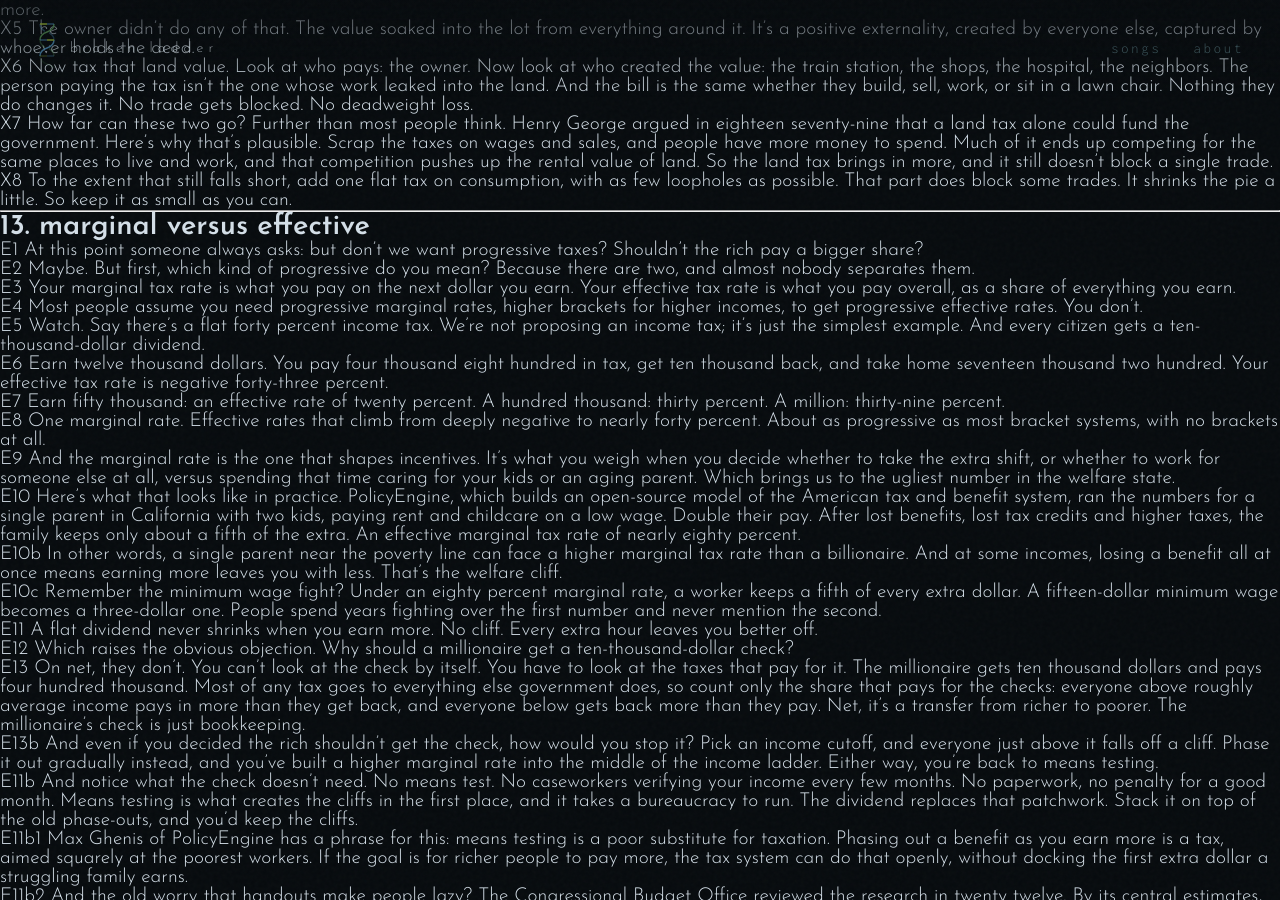
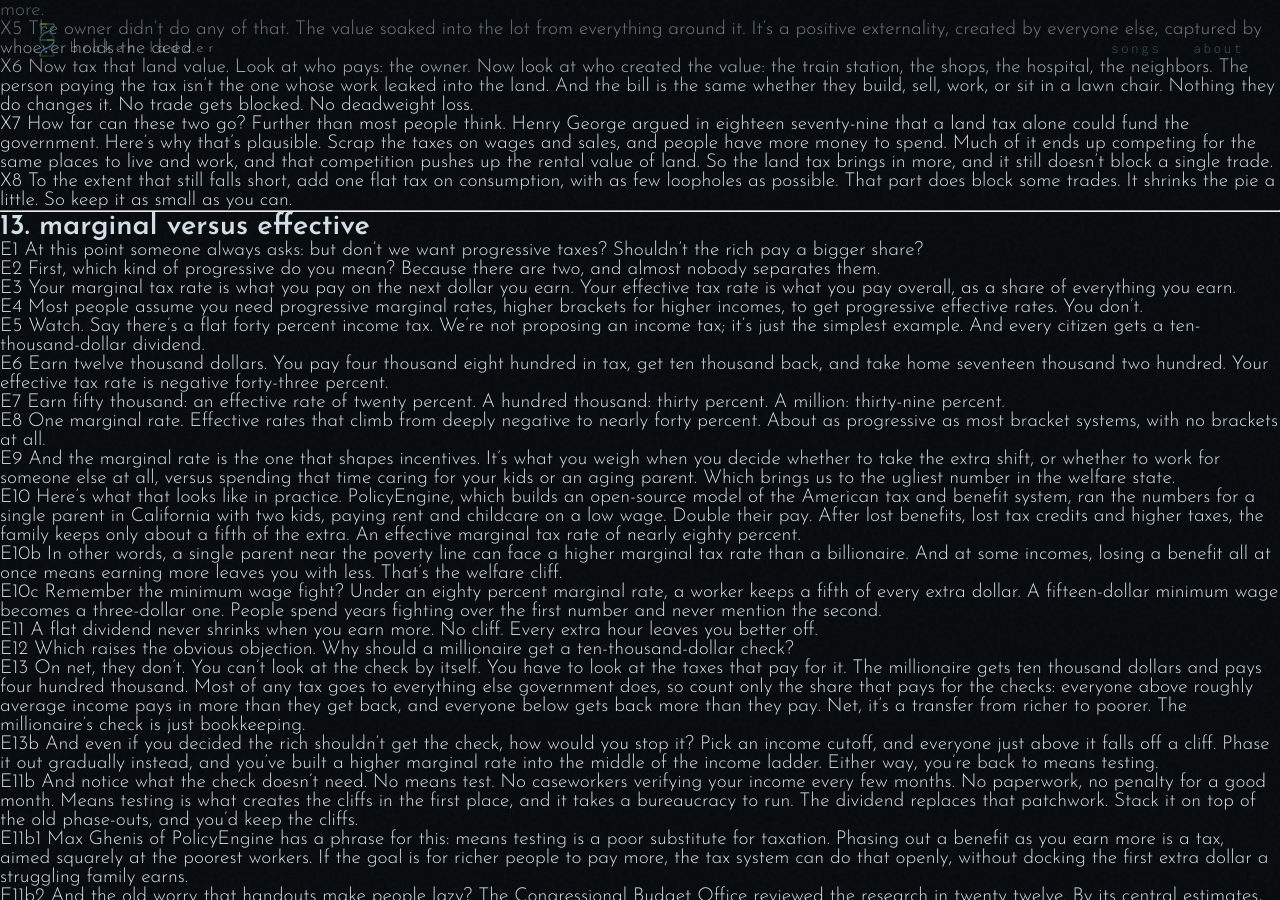
Before and after one commit to ClayShentrup/brokenladder, a Jekyll site: the page built from safety-net-vs-socialism/script.md, in a window 1280 px wide and 900 px high, scrolled down 4329 px. Built offline with Jekyll 4.4.1, drawn with Linux system fonts in a browser that asks for light colours; our own code applies the rules of GitHub Pages for plain Markdown files.

Commit message:
economic illiteracy: drop 'maybe' on progressive taxes
Co-Authored-By: Claude Opus 5.5 <noreply@anthropic.com>
Claude-Session: https://claude.ai/code/session_01BsiGF9St2tiTePmyBZgNDi

```diff
--- a/safety-net-vs-socialism/script.md
+++ b/safety-net-vs-socialism/script.md
@@ -289,7 +289,7 @@ X8 To the extent that still falls short, add one flat tax on consumption, with a
 
 E1 At this point someone always asks: but don't we want progressive taxes? Shouldn't the rich pay a bigger share?
 
-E2 Maybe. But first, which kind of progressive do you mean? Because there are two, and almost nobody separates them.
+E2 First, which kind of progressive do you mean? Because there are two, and almost nobody separates them.
 
 E3 Your marginal tax rate is what you pay on the next dollar you earn. Your effective tax rate is what you pay overall, as a share of everything you earn.
 
--- a/safety-net-vs-socialism/src/script.json
+++ b/safety-net-vs-socialism/src/script.json
@@ -544,7 +544,7 @@
   },
   {
    "id": "E2",
-   "text": "Maybe. But first, which kind of progressive do you mean? Because there are two, and almost nobody separates them."
+   "text": "First, which kind of progressive do you mean? Because there are two, and almost nobody separates them."
   },
   {
    "id": "E3",
```
Also changed, not shown: safety-net-vs-socialism/narration/manifest.json, safety-net-vs-socialism/narration/raw/manifest.json, 2 other files.
